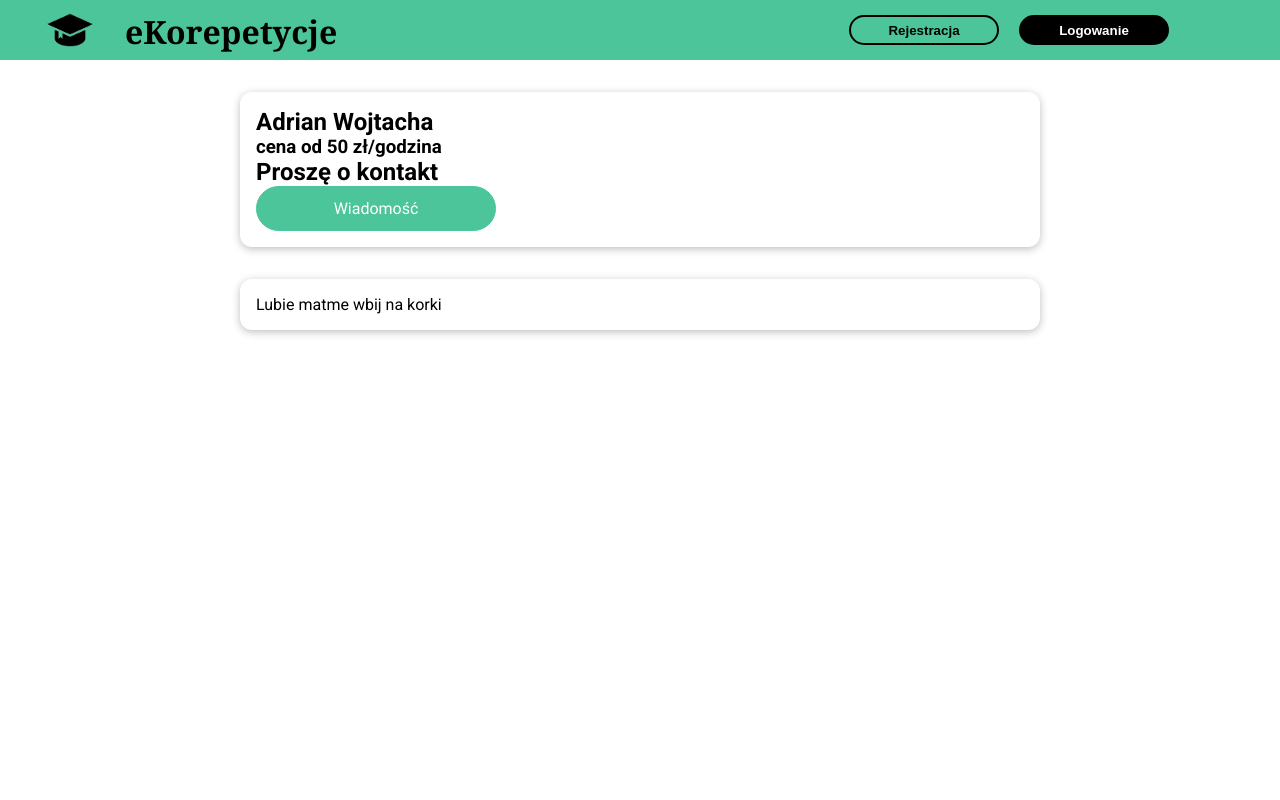
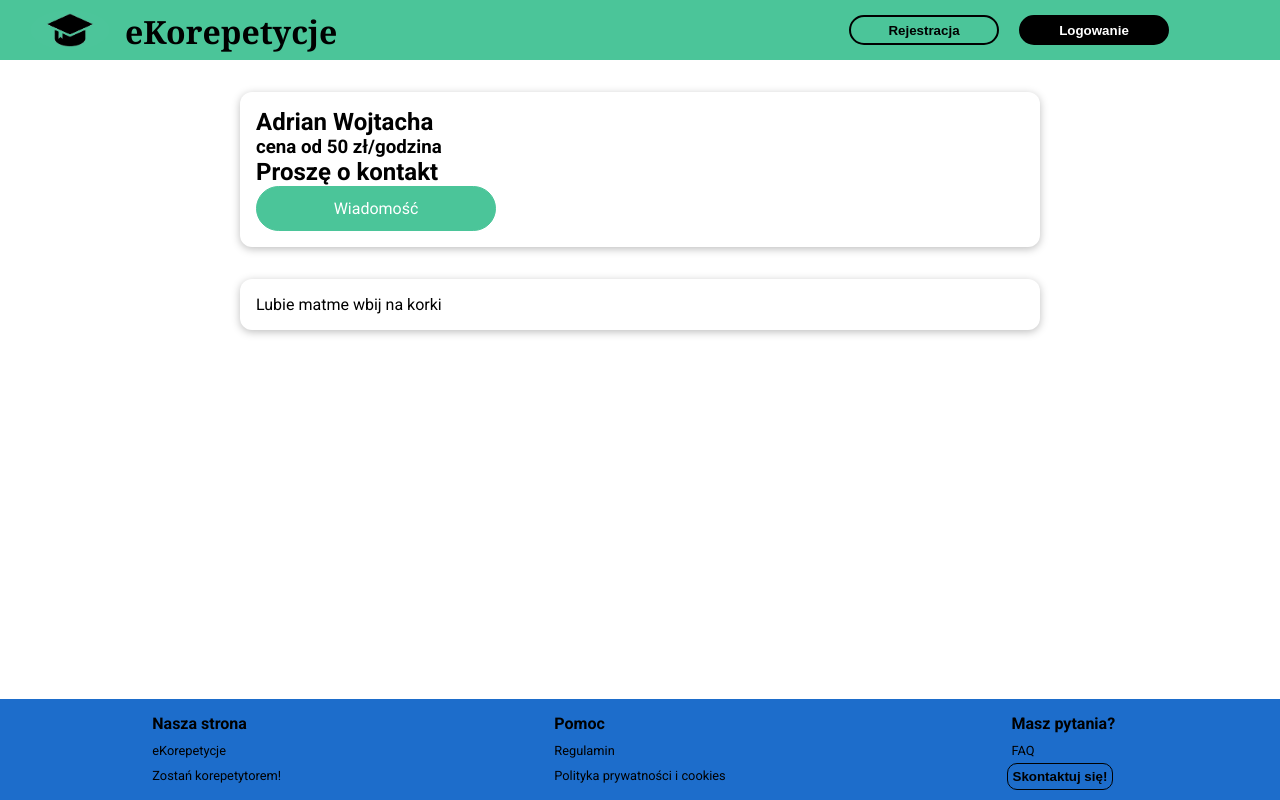
Before and after one commit to Bartiiio/eKorki, a Vue app in the folder vueapp/: page /coaches/c1 in a window 1280 px wide. Built offline with nearby package versions, Linux system fonts and the light colour scheme.

Commit message:
add routing, error site , webrebuild site, and styles for all

```diff
--- a/vueapp/src/App.vue
+++ b/vueapp/src/App.vue
@@ -1,16 +1,20 @@
 <template>
+   <div class="app">
       <the-header></the-header>
-
       <router-view></router-view>
+      <the-footer></the-footer>
+   </div>
 </template>
 
 <script>
-import TheHeader from './components/layout/TheHeader.vue';
+import TheHeader from "./components/layout/TheHeader.vue";
+import TheFooter from "../src/components/layout/TheFooter.vue";
 export default {
    components: {
       TheHeader,
-  }
-}
+      TheFooter,
+   },
+};
 </script>
 
 <style>
@@ -18,13 +22,12 @@ export default {
 
 * {
    box-sizing: border-box;
+   padding: 0;
+   margin: 0;
 }
 
 html {
    font-family: "Roboto", sans-serif;
-}
-
-body {
-  margin: 0;
+   /* font-size: 10px; */
 }
 </style>
--- /dev/null
+++ b/vueapp/src/components/layout/TheFooter.vue
@@ -0,0 +1,108 @@
+<template>
+   <div class="footerComp">
+      <div class="ourSite">
+         <h1>Nasza strona</h1>
+         <p>
+            <router-link to="/coaches">eKorepetycje</router-link>
+         </p>
+         <p><router-link to="/coaches">Zostań korepetytorem!</router-link></p>
+      </div>
+      <div class="helper">
+         <h1>Pomoc</h1>
+         <p><router-link to="/webRebuild">Regulamin</router-link></p>
+         <p>
+            <router-link to="/webRebuild"
+               >Polityka prywatności i cookies</router-link
+            >
+         </p>
+      </div>
+      <div class="questionsToUs">
+         <h1>Masz pytania?</h1>
+         <p><router-link to="/webRebuild">FAQ</router-link></p>
+         <button>
+            <router-link to="/webRebuild">Skontaktuj się!</router-link>
+         </button>
+      </div>
+   </div>
+</template>
+
+<script>
+export default {
+   name: "TheFooter",
+};
+</script>
+
+<style lang="scss">
+.footerComp {
+   margin-top: 15px;
+   background-color: rgba(29, 109, 203, 1);
+   position: absolute;
+   width: 100vw;
+   height: auto;
+   bottom: 0;
+   display: grid;
+   grid-template-columns: 1fr 1fr 1fr;
+   justify-items: center;
+   padding: 5px;
+   & .ourSite {
+      padding: 5px;
+      & h1 {
+         font-size: 1rem;
+         padding: 5px;
+      }
+      & p {
+         font-size: 0.8rem;
+         padding: 5px;
+         cursor: pointer;
+         & a {
+            text-decoration: none;
+            color: inherit;
+         }
+      }
+   }
+   & .helper {
+      padding: 5px;
+      & h1 {
+         font-size: 1rem;
+         padding: 5px;
+      }
+      & p {
+         font-size: 0.8rem;
+         padding: 5px;
+         cursor: pointer;
+         & a {
+            text-decoration: none;
+            color: inherit;
+         }
+      }
+   }
+   & .questionsToUs {
+      padding: 5px;
+      & h1 {
+         font-size: 1rem;
+         padding: 5px;
+      }
+      & p {
+         font-size: 0.8rem;
+         padding: 5px;
+         cursor: pointer;
+         & a {
+            text-decoration: none;
+            color: inherit;
+         }
+      }
+      & button {
+         padding: 5px;
+         border: 1px solid black;
+         background: none;
+         border-radius: 10px;
+         cursor: pointer;
+         font-weight: bold;
+         & a {
+            text-decoration: none;
+            color: inherit;
+         }
+      }
+   }
+}
+</style>
--- /dev/null
+++ b/vueapp/src/components/layout/WebRebuild.vue
@@ -0,0 +1,25 @@
+<template>
+   <div class="rebuildSite">
+      <div>
+         <h1>Przepraszamy za niedogodności, strona w przebudowie :[</h1>
+         <h2>Dostępna będzie wkrótce!</h2>
+      </div>
+   </div>
+</template>
+
+<script>
+export default {
+   name: "WebRebuild",
+};
+</script>
+
+<style lang="scss">
+.rebuildSite {
+   margin: 0 auto;
+   text-align: center;
+   margin-top: 100px;
+   & h2 {
+      padding: 10px;
+   }
+}
+</style>
--- a/vueapp/src/pages/NotFound.vue
+++ b/vueapp/src/pages/NotFound.vue
@@ -1,4 +1,32 @@
+<template>
+   <div class="errorSite">
+      <h1 class="errorMsg">Wystąpił błąd, wróć na stronę główną!</h1>
+      <div class="bgcImgError"></div>
+   </div>
+</template>
 
-<template>
-BŁĄD
-  </template>
+<script>
+export default {};
+</script>
+
+<style lang="scss">
+.errorSite {
+   margin: 0 auto;
+   margin-top: 15px;
+   width: 60vw;
+   height: 60vh;
+   & .errorMsg {
+      text-align: center;
+      padding: 15px;
+   }
+   & .bgcImgError {
+      width: 100%;
+      height: 100%;
+      background-image: url("../assets/error");
+      background-size: cover;
+      background-position: center;
+      background-repeat: no-repeat;
+      border-radius: 15px;
+   }
+}
+</style>
```
Also changed, not shown: vueapp/src/router.js (+26 -23 lines), 1 other file (tests, documents, lock files or other folders). Lines whose indentation alone changed are shown as unchanged.
